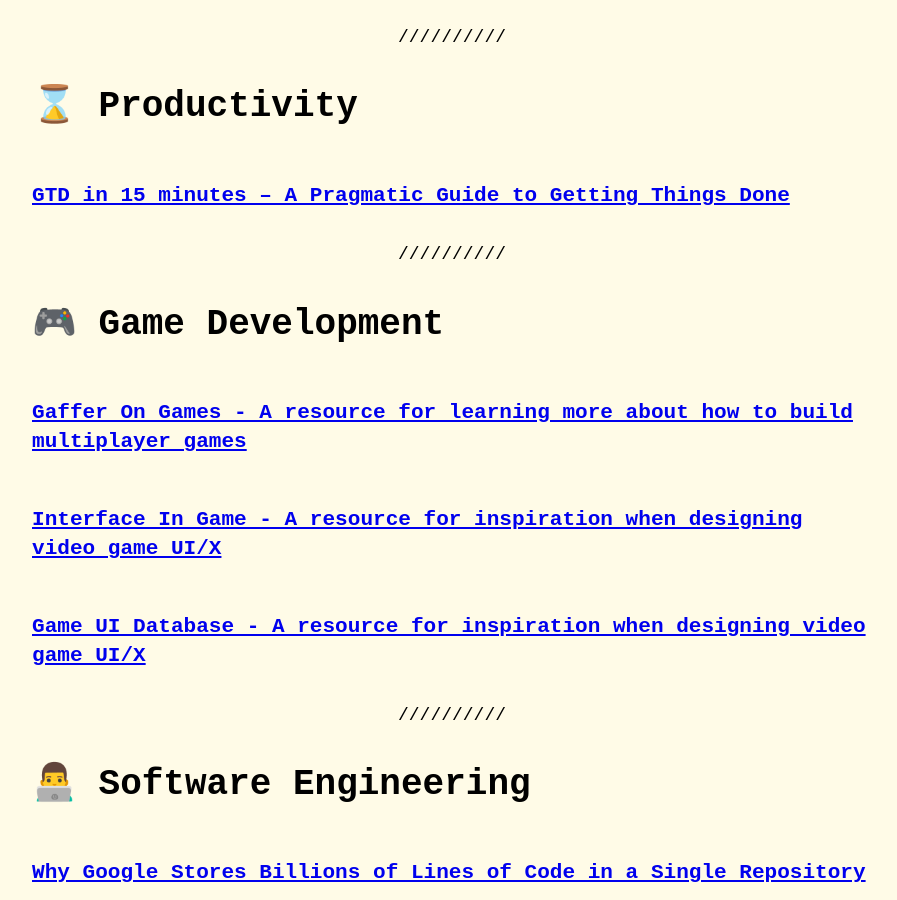
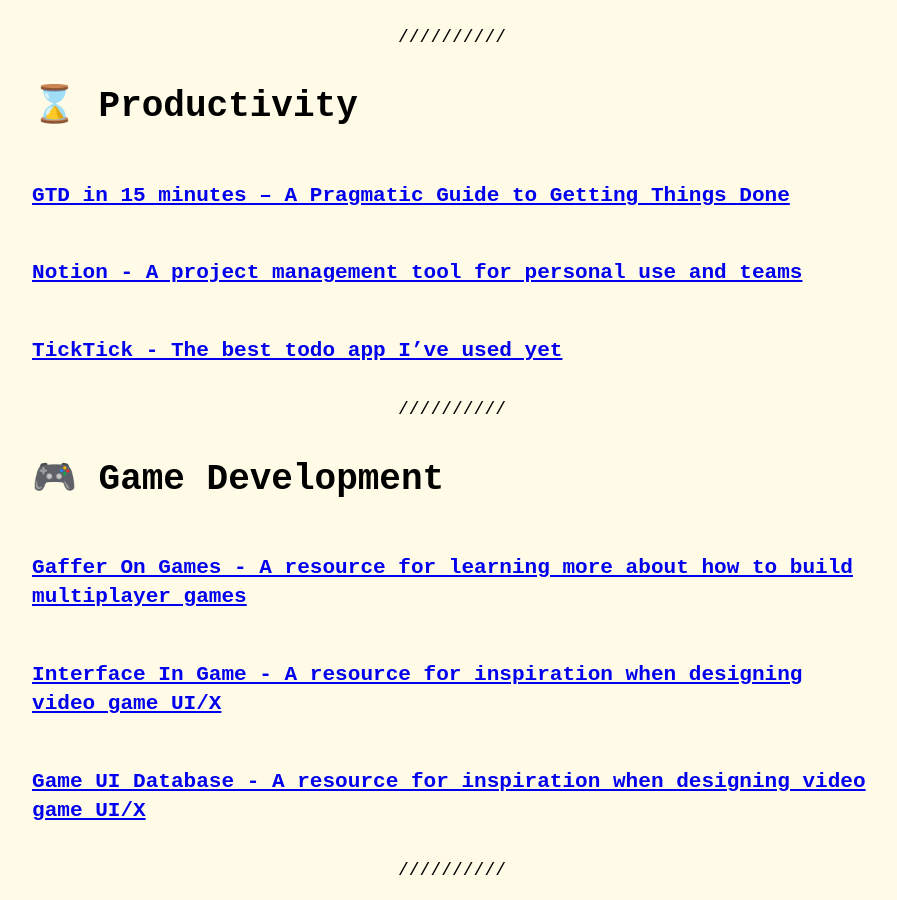
Before and after one commit to tatelax/tatelax.github.io, a Jekyll site: the page built from pages/links.md, in a window 1280 px wide and 900 px high, scrolled down 439 px. Shown: the whole window, without its empty margins (188-1085 px from the left). Built offline with Jekyll 4.4.1, drawn with Linux system fonts in a browser that asks for light colours.

Commit message:
Update links.md

```diff
--- a/pages/links.md
+++ b/pages/links.md
@@ -13,6 +13,10 @@
 # ⌛ Productivity
 
 ### [GTD in 15 minutes – A Pragmatic Guide to Getting Things Done](https://web.archive.org/web/20211013165523/https://hamberg.no/gtd/)
+
+### [Notion - A project management tool for personal use and teams](https://www.notion.so/)
+
+### [TickTick - The best todo app I've used yet](https://ticktick.com/?language=en_US)
 
 ---
 
```
